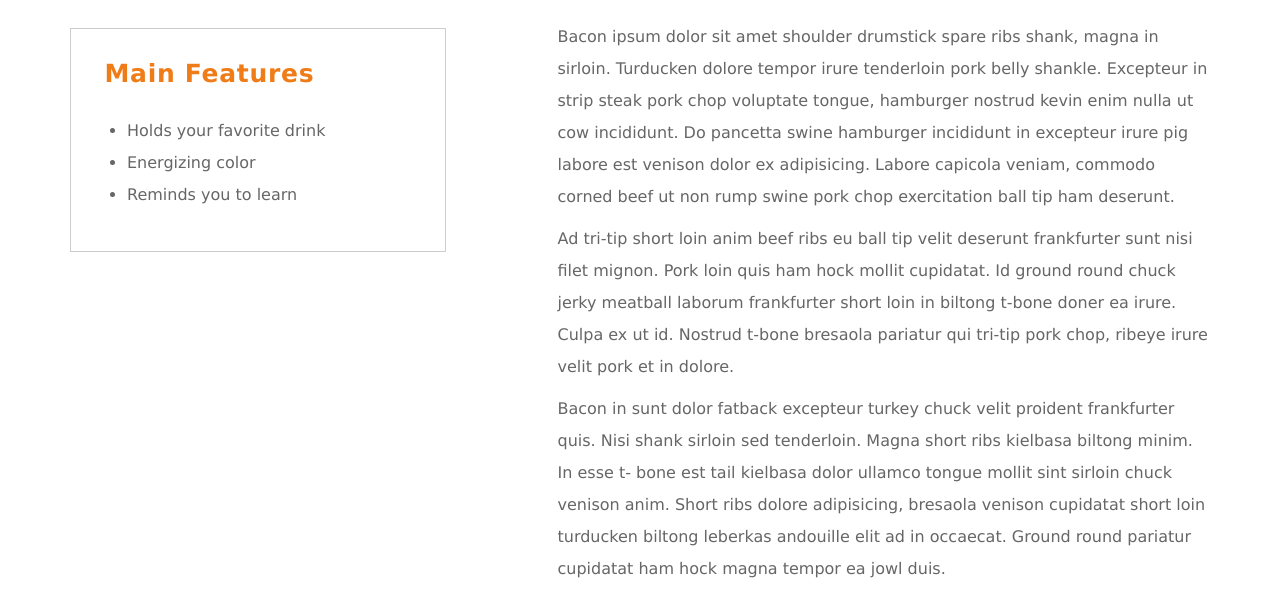
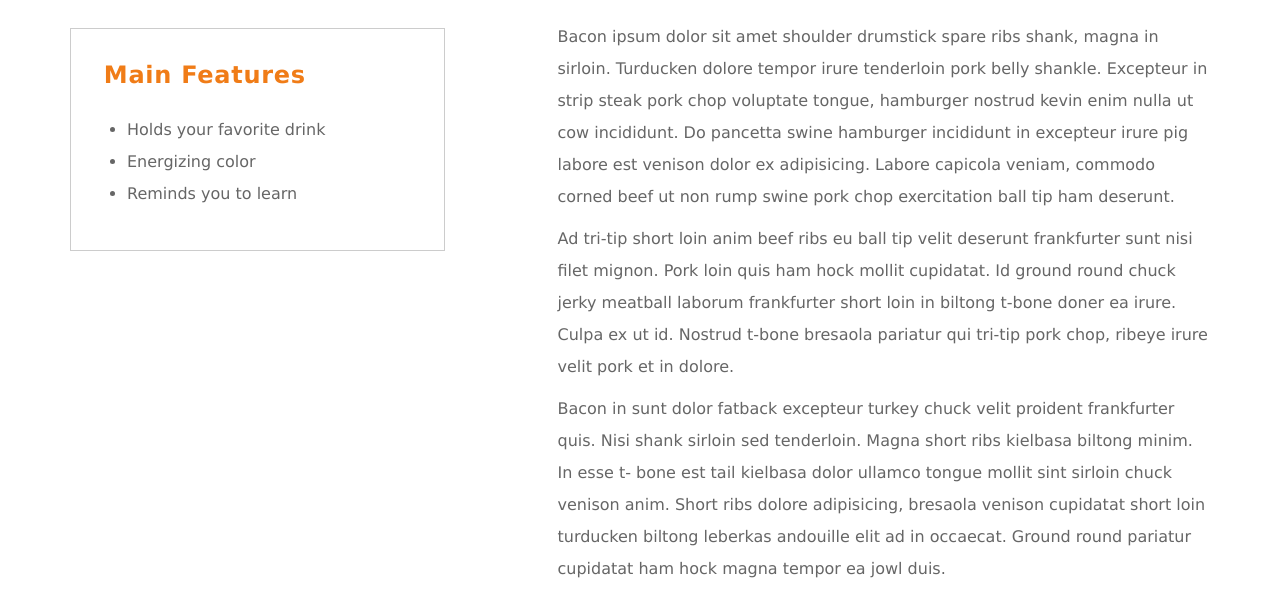
Before and after one commit to susmitha-rathore/webdev-nanodegree, a plain HTML site: page index.html in a window 1280 px wide. Shown: the part 164-780 px from the top of the page. Drawn offline with nearby package versions, Linux system fonts and the light colour scheme; files that its build step writes are made by us from their sources.

Commit message:
latest 0.96% mismatch

```diff
--- a/main.css
+++ b/main.css
@@ -13,14 +13,6 @@ body{
     line-height: 2em;
     font-size: 16px;
     font-weight: normal;
-}
-
-.list-box{
-    border: 1px solid #CCCCCC;
-    padding: 1em;
-    padding-bottom: 30px;
-    max-width: 376px;
-    margin-top: 30px;
 }
 
 .content-details{
@@ -55,13 +47,21 @@ body{
 
 }
 
+.list-box{
+    border: 1px solid #CCCCCC;
+    padding: 1em;
+    padding-bottom: 30px;
+    max-width: 375px;
+    margin-top: 30px;
+}
+
 .list-title{
     color: #F07C17;
-    font-size: 25px;
+    font-size: 24px;
     font-weight: 600;
     margin: 0px;
-    padding: 0.6em 0.7em 1.1em 0.7em ;
-    letter-spacing: .028em;
+    padding: 0.7em 0.7em 1.1em 0.7em ;
+    letter-spacing: .030em;
 }
 
 .list-items{
```
